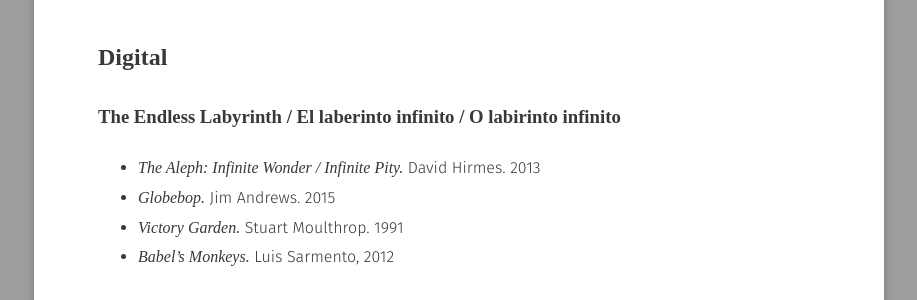
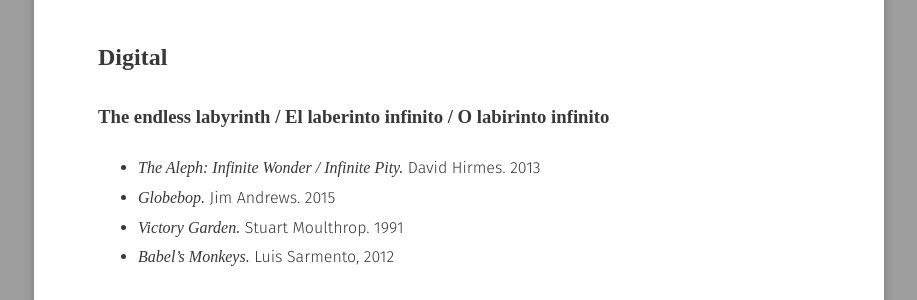
Before and after one commit to nolegacyexhibit/nolegacyexhibit.github.io, a Jekyll site: the page built from collection/listofworks.md, in a window 1280 px wide and 900 px high. Shown: the part 267-567 px from the top of the window, without its empty margins (181-1098 px from the left). Built offline with Jekyll 4.4.1, drawn with Linux system fonts in a browser that asks for light colours; some web fonts are replaced.

```diff
--- a/collection/listofworks.md
+++ b/collection/listofworks.md
@@ -10,7 +10,7 @@ tags: [collection]
 
 
 
-### **The Endless Labyrinth / El laberinto infinito /  O labirinto infinito**
+### **The endless labyrinth / El laberinto infinito /  O labirinto infinito**
 
 
 
```
